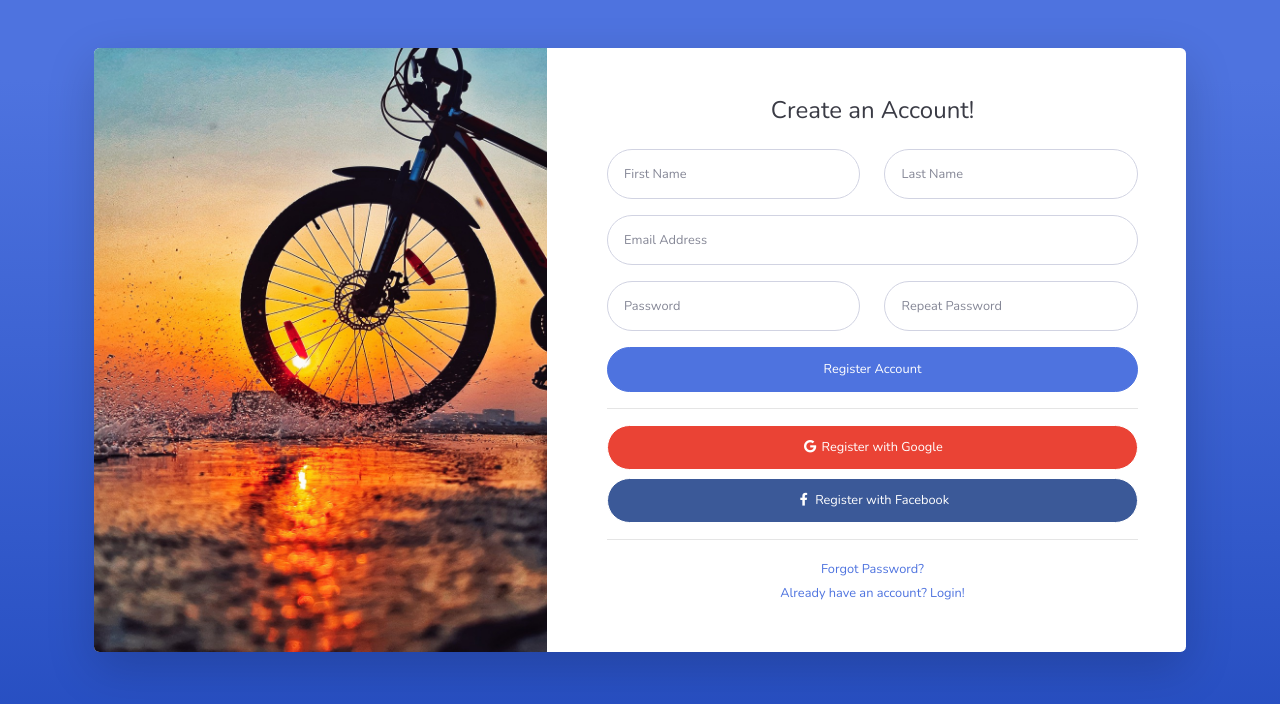
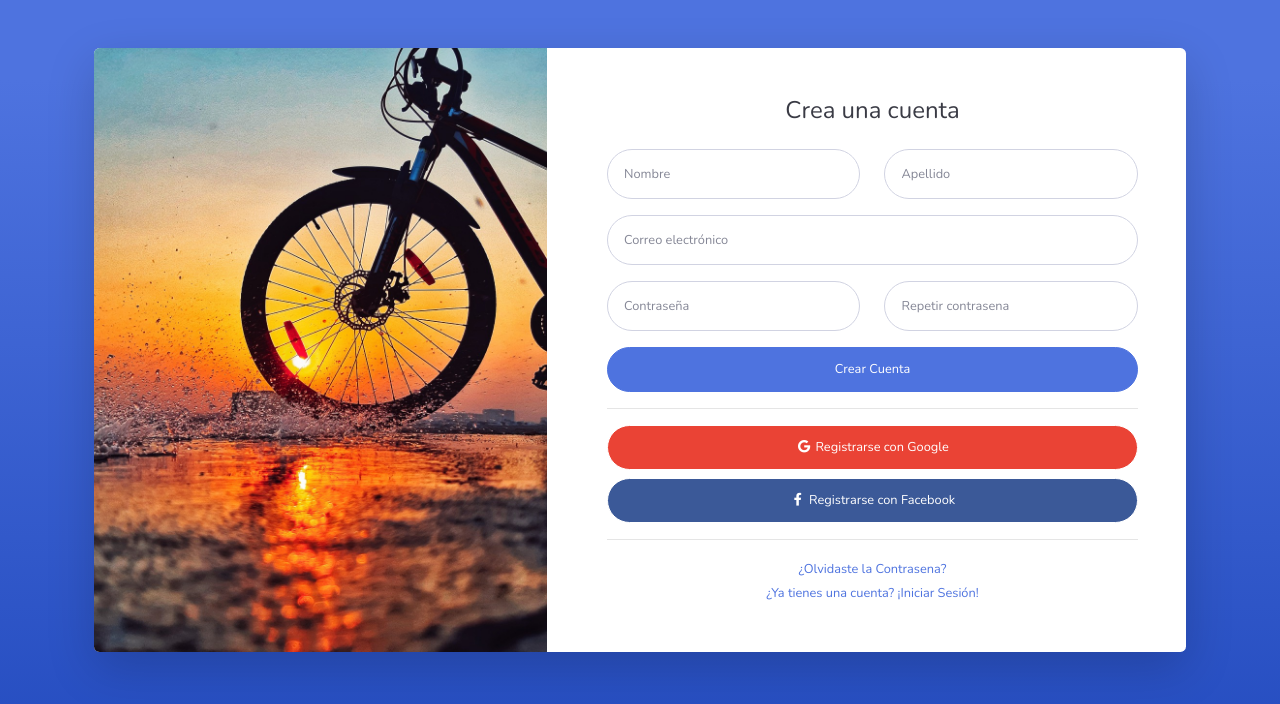
Before and after one commit to jauryabreu1994/ValidacionDeSoftware, a website with bundled scripts: page register.html in a window 1280 px wide. Built offline with nearby package versions, Linux system fonts and the light colour scheme.

Commit message:
Crear Cuenta traducido

```diff
--- a/register.html
+++ b/register.html
@@ -9,7 +9,7 @@
     <meta name="description" content="">
     <meta name="author" content="">
 
-    <title>SB Admin 2 - Register</title>
+    <title>Bicycle shop • Crear Cuenta</title>
 
     <!-- Custom fonts for this template-->
     <link href="vendor/fontawesome-free/css/all.min.css" rel="stylesheet" type="text/css">
@@ -34,50 +34,50 @@
                     <div class="col-lg-7">
                         <div class="p-5">
                             <div class="text-center">
-                                <h1 class="h4 text-gray-900 mb-4">Create an Account!</h1>
+                                <h1 class="h4 text-gray-900 mb-4">Crea una cuenta</h1>
                             </div>
                             <form class="user">
                                 <div class="form-group row">
                                     <div class="col-sm-6 mb-3 mb-sm-0">
                                         <input type="text" class="form-control form-control-user" id="exampleFirstName"
-                                            placeholder="First Name">
+                                            placeholder="Nombre">
                                     </div>
                                     <div class="col-sm-6">
                                         <input type="text" class="form-control form-control-user" id="exampleLastName"
-                                            placeholder="Last Name">
+                                            placeholder="Apellido">
                                     </div>
                                 </div>
                                 <div class="form-group">
                                     <input type="email" class="form-control form-control-user" id="exampleInputEmail"
-                                        placeholder="Email Address">
+                                        placeholder="Correo electrónico">
                                 </div>
                                 <div class="form-group row">
                                     <div class="col-sm-6 mb-3 mb-sm-0">
                                         <input type="password" class="form-control form-control-user"
-                                            id="exampleInputPassword" placeholder="Password">
+                                            id="exampleInputPassword" placeholder="Contraseña">
                                     </div>
                                     <div class="col-sm-6">
                                         <input type="password" class="form-control form-control-user"
-                                            id="exampleRepeatPassword" placeholder="Repeat Password">
+                                            id="exampleRepeatPassword" placeholder="Repetir contrasena">
                                     </div>
                                 </div>
                                 <a href="login.html" class="btn btn-primary btn-user btn-block">
-                                    Register Account
+                                    Crear Cuenta
                                 </a>
                                 <hr>
                                 <a href="index.html" class="btn btn-google btn-user btn-block">
-                                    <i class="fab fa-google fa-fw"></i> Register with Google
+                                    <i class="fab fa-google fa-fw"></i> Registrarse con Google
                                 </a>
                                 <a href="index.html" class="btn btn-facebook btn-user btn-block">
-                                    <i class="fab fa-facebook-f fa-fw"></i> Register with Facebook
+                                    <i class="fab fa-facebook-f fa-fw"></i> Registrarse con Facebook
                                 </a>
                             </form>
                             <hr>
                             <div class="text-center">
-                                <a class="small" href="forgot-password.html">Forgot Password?</a>
+                                <a class="small" href="forgot-password.html">¿Olvidaste la Contrasena?</a>
                             </div>
                             <div class="text-center">
-                                <a class="small" href="login.html">Already have an account? Login!</a>
+                                <a class="small" href="login.html">¿Ya tienes una cuenta? ¡Iniciar Sesión!</a>
                             </div>
                         </div>
                     </div>
```
